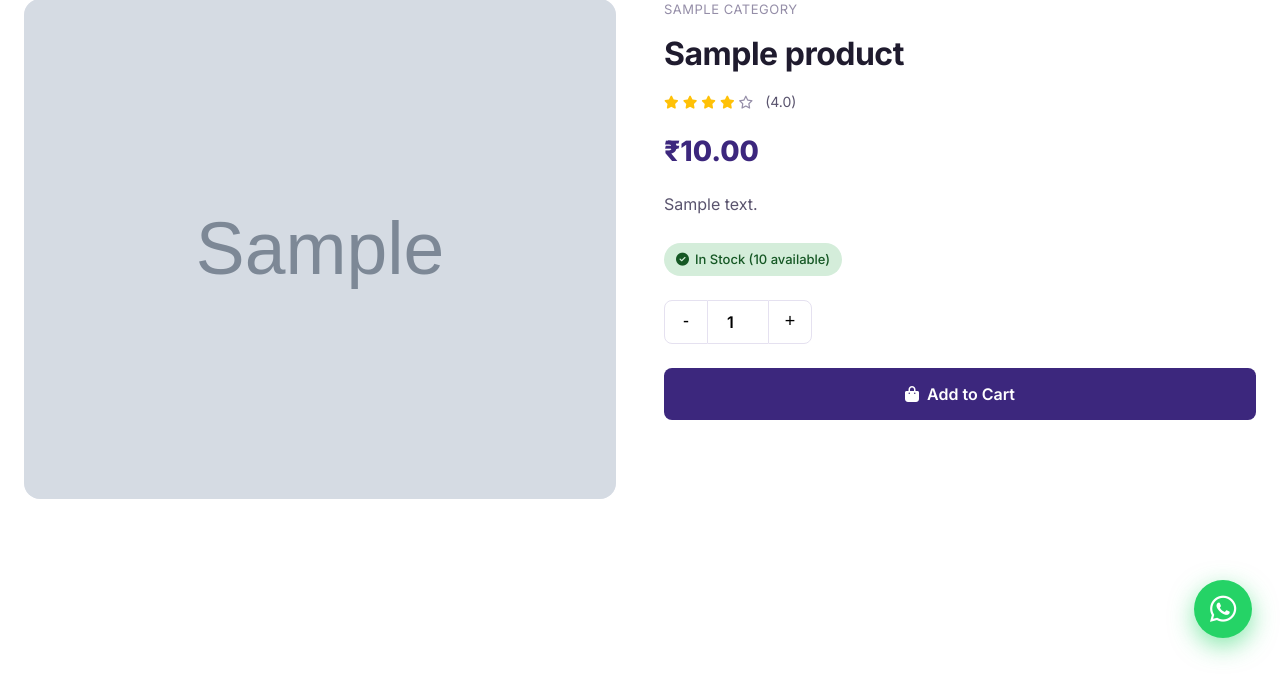
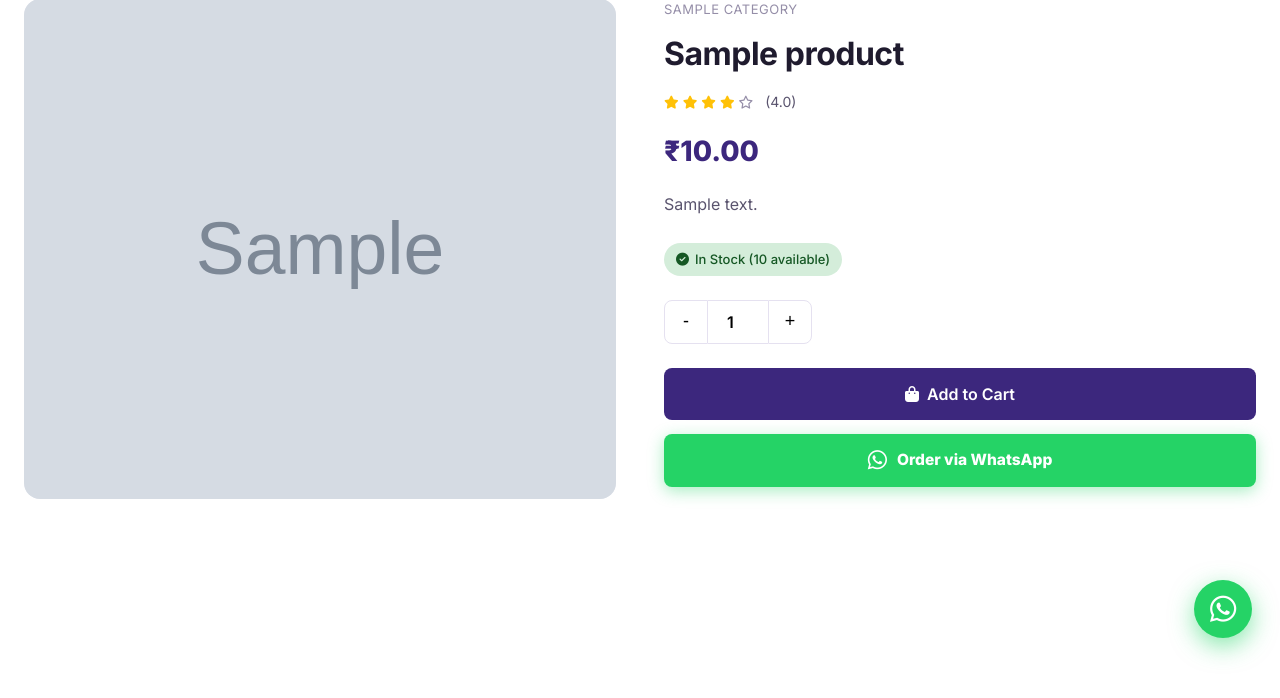
Before and after one commit to bathikadileep/rao-website, a Flask app: a page that uses templates/shop/product.html in a window 1280 px wide. Shown: the part 134-832 px from the top of the page. Run offline with Flask 3, Linux system fonts and the light colour scheme; tables that the repository leaves empty hold one stand-in row (values such as "Sample post"); grey boxes marked "Sample" are stand-in pictures.

Commit message:
Add 1-click Order via WhatsApp button on product detail pages with pre-filled product name and price

```diff
--- a/templates/shop/product.html
+++ b/templates/shop/product.html
@@ -57,6 +57,14 @@
             </button>
         </form>
         {% endif %}
+
+        {% set p_price = (product.discount_price or product.price)|format_price %}
+        {% set wa_msg = "Hi Rao's Mobiles, I want to buy " ~ product.name ~ " for " ~ p_price ~ ". Is it available?" %}
+        <div style="margin-top: 14px;">
+            <a href="https://wa.me/917386738665?text={{ wa_msg|urlencode }}" target="_blank" class="btn" style="width: 100%; background: #25D366; color: #ffffff; font-weight: 800; font-size: 15.5px; padding: 14px 24px; border-radius: var(--radius-sm); text-decoration: none; display: flex; align-items: center; justify-content: center; gap: 10px; box-shadow: 0 4px 16px rgba(37, 211, 102, 0.4); transition: var(--transition);">
+                <i class="fab fa-whatsapp" style="font-size: 22px;"></i> Order via WhatsApp
+            </a>
+        </div>
     </div>
 </div>
 
```
